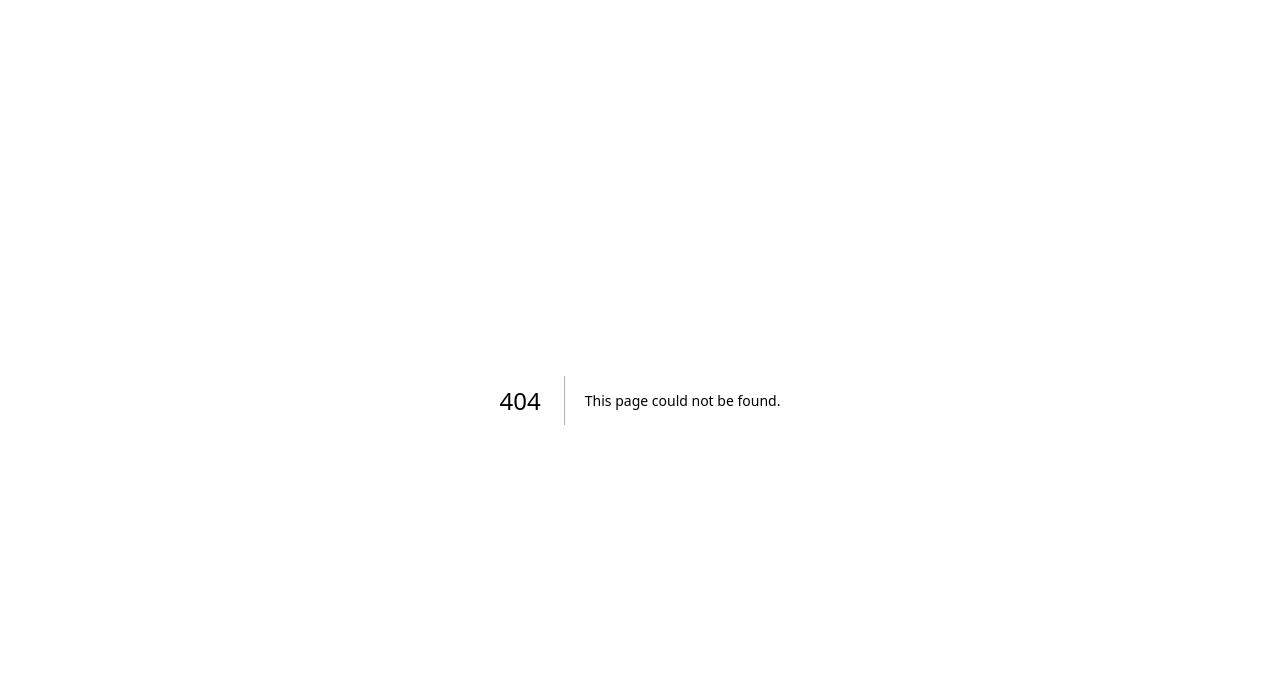
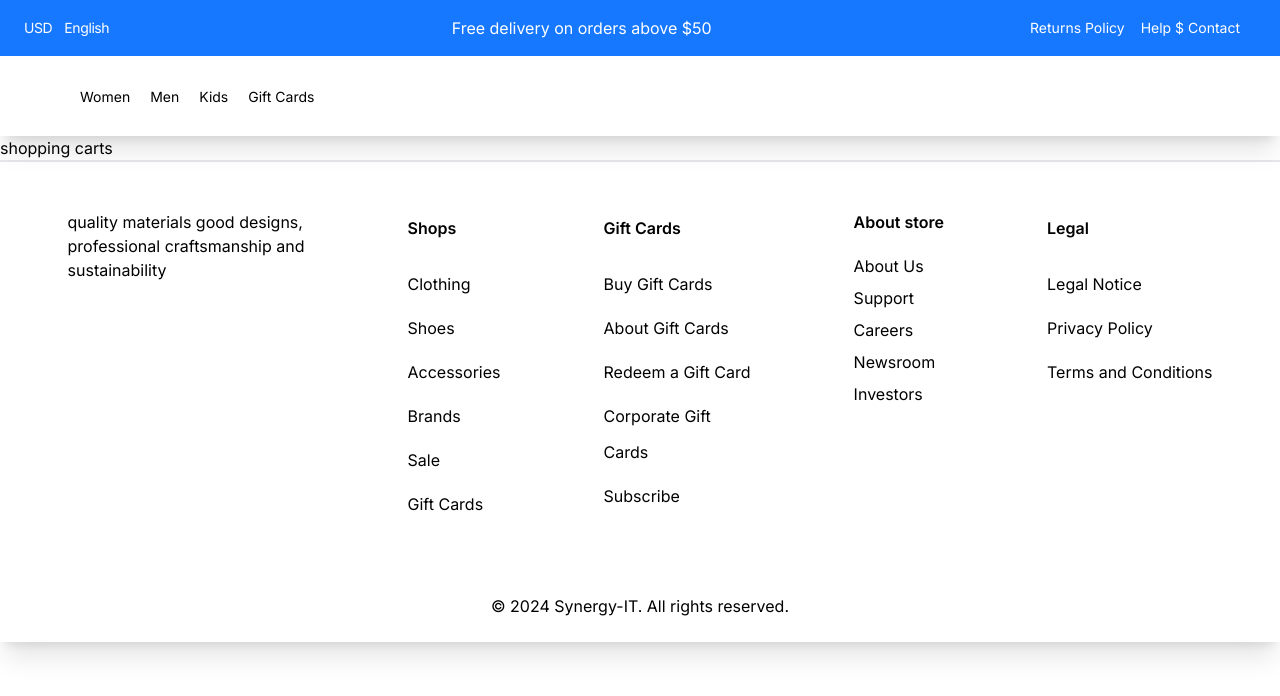
Before and after one commit to MatthewNweke/Bed_factory, a Next.js app: page /products/shoppingcarts in a window 1280 px wide. Before the commit this address had no page. Shown: the top 696 px of the page. Built offline with nearby package versions, Linux system fonts and the light colour scheme.

Commit message:
footerCreated

```diff
--- /dev/null
+++ b/src/app/products/shoppingcarts/page.js
@@ -0,0 +1,11 @@
+// import Link from "next/link";
+
+const page = () => {
+  return (
+    <div>
+      shopping carts
+    </div>
+  )
+}
+
+export default page
--- a/src/components/shared/Footer.js
+++ b/src/components/shared/Footer.js
@@ -1,16 +1,51 @@
+import Link from "next/link";
 
-const Footer = () =>
-{
-    return (
-        <footer className="bg-gray-800 p-6 text-center text-white mt-20">
-            <p className="mb-6">© { new Date().getFullYear() } Your Site. All rights reserved.</p>
-            <div className="flex justify-center space-x-4">
-                <a href="#" className="hover:underline">Terms</a>
-                <a href="#" className="hover:underline">Privacy</a>
-                <a href="#" className="hover:underline">Contact</a>
-            </div>
-        </footer>
-    );
+const Footer = () => {
+  return (
+    <footer className="bg-white p-6  text-black shadow-xl border-t-2 border-black-800">
+      <div className="flex justify-around py-6 space-x-4 p-0">
+        <ul>
+            quality materials good designs, <br/> professional craftsmanship and <br/> sustainability
+        </ul>
+        <ul className="p-0 leading-9">
+          <li className="font-semibold mb-5">Shops</li>
+          <li className="mb-2"><Link href="">Clothing</Link></li>
+          <li className="mb-2"><Link href="">Shoes</Link></li>
+          <li className="mb-2"><Link href="">Accessories</Link></li>
+          <li className="mb-2"><Link href="">Brands</Link></li>
+          <li className="mb-2"><Link href="">Sale</Link></li>
+          <li className="mb-2"><Link href="">Gift Cards</Link></li>
+        </ul>
+        <ul className="p-0 leading-9">
+          <li className="font-semibold mb-5">Gift Cards</li>
+          <li className="mb-2"><Link href="">Buy Gift Cards</Link></li>
+          <li className="mb-2"><Link href="">About Gift Cards</Link></li>
+          <li className="mb-2"><Link href="">Redeem a Gift Card</Link></li>
+          <li className="mb-2"><Link href="">Corporate Gift <br/> Cards</Link></li>
+          <li className="mb-2"><Link href="">Subscribe</Link></li>
+        </ul>
+
+        <ul className="p-0 ">
+          <li className="font-semibold mb-5">About store</li>
+          <li className="mb-2"><Link href="" >About Us</Link></li>
+          <li className="mb-2"><Link href="">Support</Link></li>
+          <li className="mb-2"><Link href="">Careers</Link></li>
+          <li className="mb-2"><Link href="">Newsroom</Link></li>
+          <li className="mb-2"><Link href="">Investors</Link></li>
+        </ul>
+
+        <ul className="p-0 leading-9">
+          <li className="font-semibold mb-5">Legal</li>
+          <li className="mb-2">Legal Notice</li>
+          <li className="mb-2">Privacy Policy</li>
+          <li className="mb-2">Terms and Conditions</li>
+        </ul>
+      </div>
+      <p className="mt-10 text-center">
+        © {new Date().getFullYear()} Synergy-IT. All rights reserved.
+      </p>
+    </footer>
+  );
 };
 
 export default Footer;
--- a/src/components/shared/Navbar.js
+++ b/src/components/shared/Navbar.js
@@ -7,18 +7,6 @@ const Navbar = () => {
             <p className="cursor-pointer text-sm">USD</p>
             <p className="cursor-pointer text-sm">English</p>
           </div>
-        </div>
-        <div className="block lg:hidden">
-          <button className="flex items-center px-3 py-2 border rounded text-teal-200 border-teal-400 hover:text-white hover:border-white">
-            <svg
-              className="fill-current h-3 w-3"
-              viewBox="0 0 20 20"
-              xmlns="http://www.w3.org/2000/svg"
-            >
-              <title>Menu</title>
-              <path d="M0 3h20v2H0V3zm0 6h20v2H0V9zm0 6h20v2H0v-2z" />
-            </svg>
-          </button>
         </div>
 
         <div className="text-white">
@@ -42,6 +30,7 @@ const Navbar = () => {
 
           </div>
         </div>
+
       </nav>
     {/* <div className=""> */}
         <ul className="p-0 w-[100%] bg-white h-[10vh] shadow-xl flex items-center gap-5 px-20">
```
Also changed, not shown: package.json (+6 -5 lines), src/app/products/[details]/page.js (renamed from src/app/products/details/page.js), 1 other file (tests, documents, lock files or other folders).
